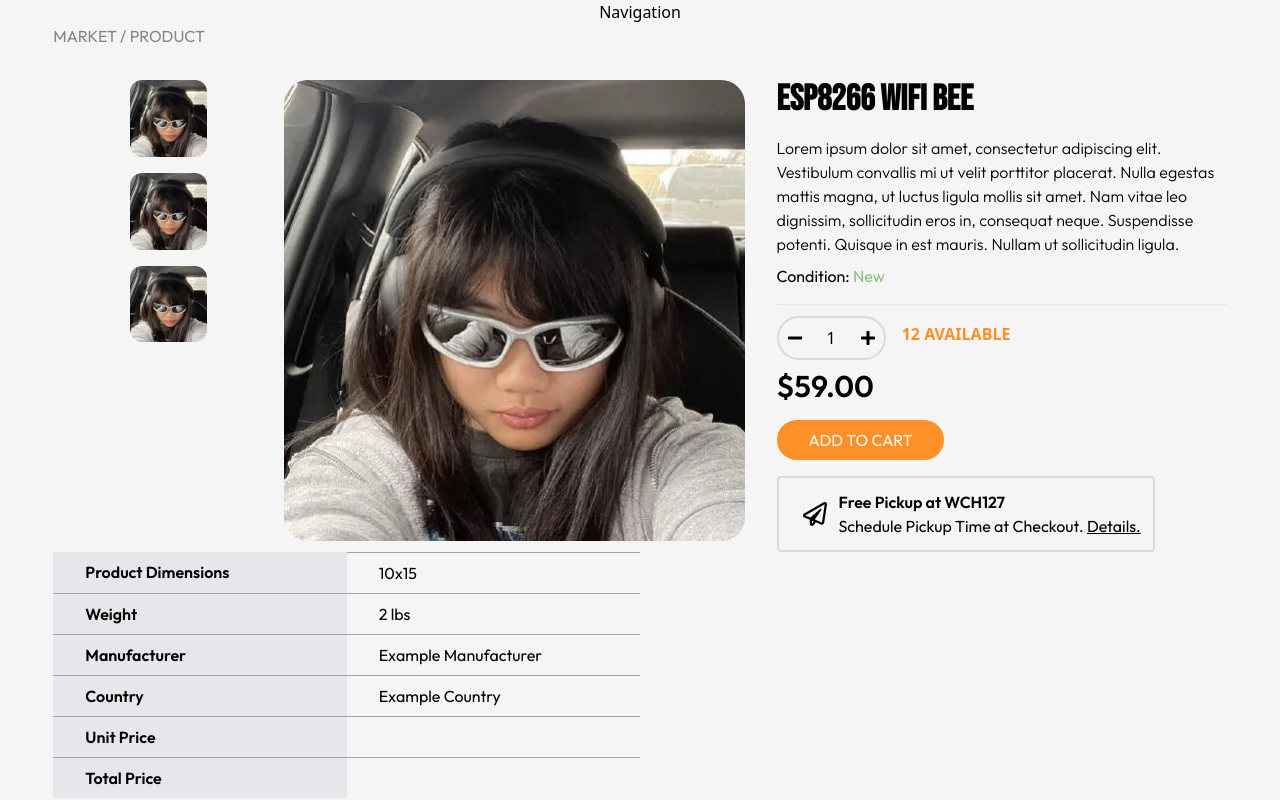
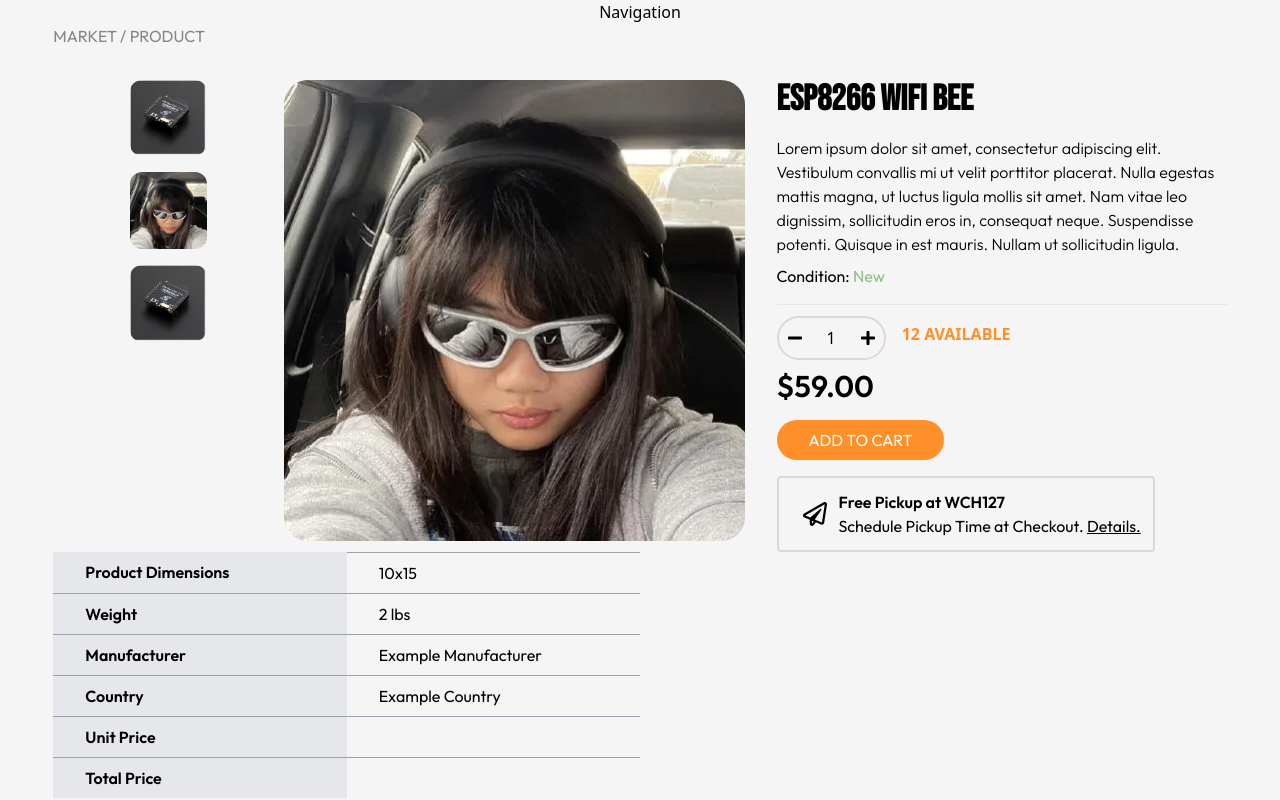
Before and after one commit to shahdivyank/r-parts, a Next.js app: page /view in a window 1280 px wide. Shown: the top 800 px of the page. Built offline with nearby package versions, Linux system fonts and the light colour scheme.

Commit message:
ensure functionality of image toggling"

```diff
--- a/src/components/view/Images.jsx
+++ b/src/components/view/Images.jsx
@@ -10,17 +10,17 @@ const Images = ({ images }) => {
     <div className="md:grid grid-cols-3">
       <div className="flex flex-col items-center col-span-1 gap-4">
         <Image
-          src={placeholder}
+          src={images[0]}
           className="w-1/3 rounded-xl"
           onClick={() => setImage(images[0])}
         />
         <Image
-          src={placeholder}
+          src={images[1]}
           className="w-1/3 rounded-xl"
           onClick={() => setImage(images[1])}
         />
         <Image
-          src={placeholder}
+          src={images[2]}
           className="w-1/3 rounded-xl"
           onClick={() => setImage(images[2])}
         />
--- a/src/components/view/Item.jsx
+++ b/src/components/view/Item.jsx
@@ -1,6 +1,7 @@
 import React from "react";
 import Description from "./Description";
 import Images from "./Images";
+import { products } from "@/data/productImages";
 
 const Item = () => {
   return (
@@ -8,7 +9,7 @@ const Item = () => {
       <p className="font-outfit text-parts-gray-500 mb-8">MARKET / PRODUCT</p>
       <div className="md:grid grid-cols-5 gap-8">
         <div className="col-span-3">
-          <Images images={null} />
+          <Images images={products} />
         </div>
         <div className="col-span-2">
           <Description />
--- /dev/null
+++ b/src/data/productImages.js
@@ -0,0 +1,3 @@
+import product1 from "public/png/placeholder.png";
+import product2 from "public/information-placeholder.webp";
+export const products = [product1, product2, product1];
```
